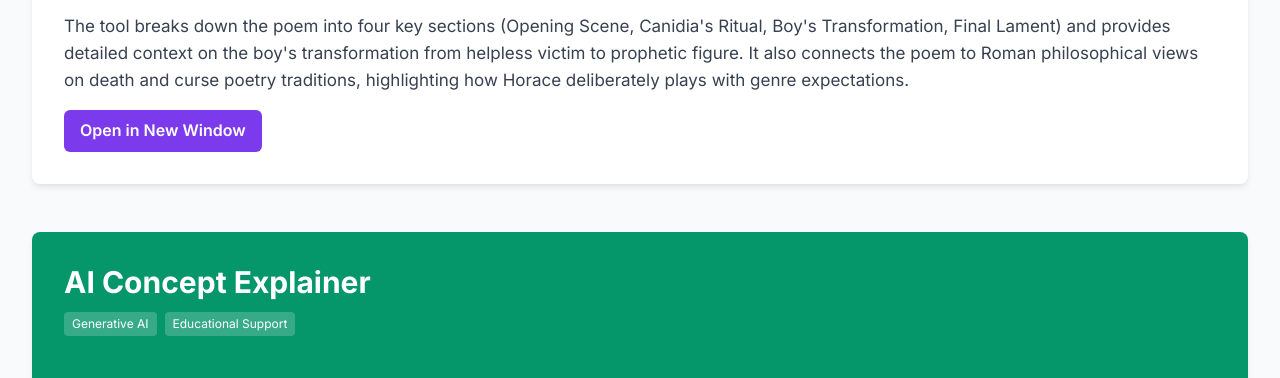
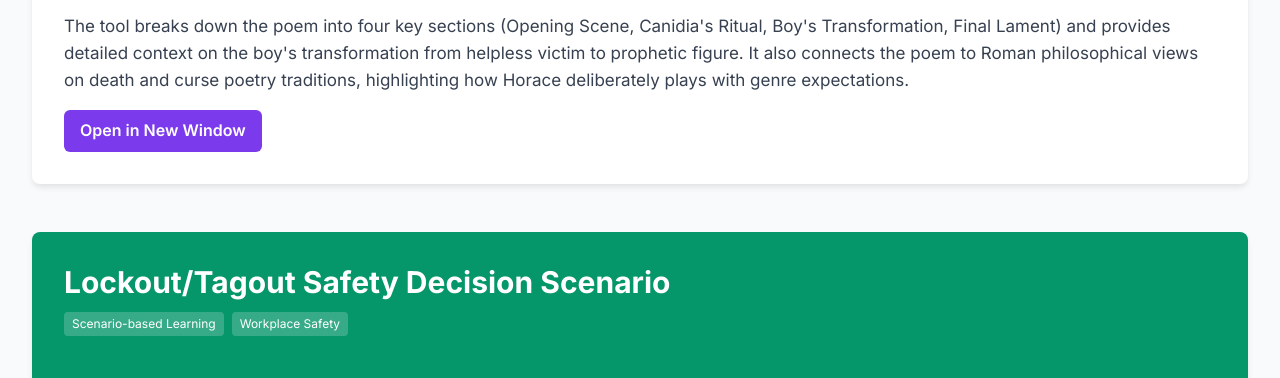
Before and after one commit to jameskruck/AIinteractions, a plain HTML site: page index.html in a window 1280 px wide. Shown: the part 3279-3657 px from the top of the page. Drawn offline with nearby package versions, Linux system fonts and the light colour scheme; grey boxes are pictures that could not be loaded.

Commit message:
Update index.html

```diff
--- a/index.html
+++ b/index.html
@@ -147,13 +147,13 @@
                     </div>
                 </div>
 
-                <!-- Artifact 3: AI Concept Explainer -->
+                <!-- Artifact 3: Lockout/Tagout Safety Decision -->
                 <div class="bg-white rounded-lg shadow-md overflow-hidden artifact-card">
                     <div class="p-8 bg-green-600">
-                        <h2 class="text-3xl font-bold text-white mb-3">AI Concept Explainer</h2>
+                        <h2 class="text-3xl font-bold text-white mb-3">Lockout/Tagout Safety Decision Scenario</h2>
                         <div class="flex flex-wrap gap-2 mb-3">
-                            <span class="bg-white bg-opacity-20 text-white text-xs px-2 py-1 rounded">Generative AI</span>
-                            <span class="bg-white bg-opacity-20 text-white text-xs px-2 py-1 rounded">Educational Support</span>
+                            <span class="bg-white bg-opacity-20 text-white text-xs px-2 py-1 rounded">Scenario-based Learning</span>
+                            <span class="bg-white bg-opacity-20 text-white text-xs px-2 py-1 rounded">Workplace Safety</span>
                         </div>
                     </div>
 
```
